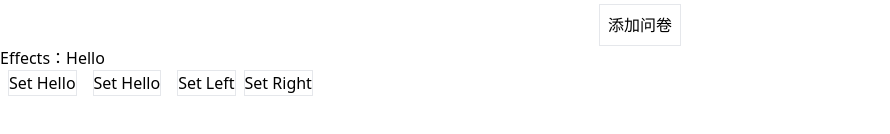
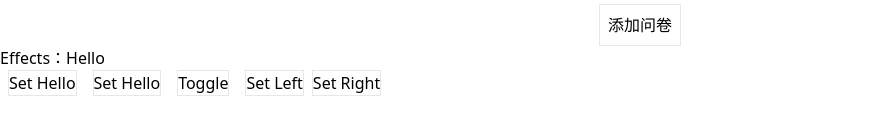
Before and after one commit to ChenHaoJie9527/mini-questionnaire, a React (Create React App) app: page / in a window 1280 px wide. Shown: the part 364-498 px from the top of the page, without its empty margins (0-890 px from the left). Built offline with nearby package versions, Linux system fonts and the light colour scheme.

Commit message:
feat: 自定义hook-useToggle

```diff
--- a/src/common/Toggle.tsx
+++ b/src/common/Toggle.tsx
@@ -46,6 +46,14 @@ const Toggle: FC = () => {
         <button
           className="border"
           type="button"
+          onClick={toggle}
+          style={{ margin: "0 8px" }}
+        >
+           Toggle
+        </button>
+        <button
+          className="border"
+          type="button"
           onClick={setLeft}
           style={{ margin: "0 8px" }}
         >
```
